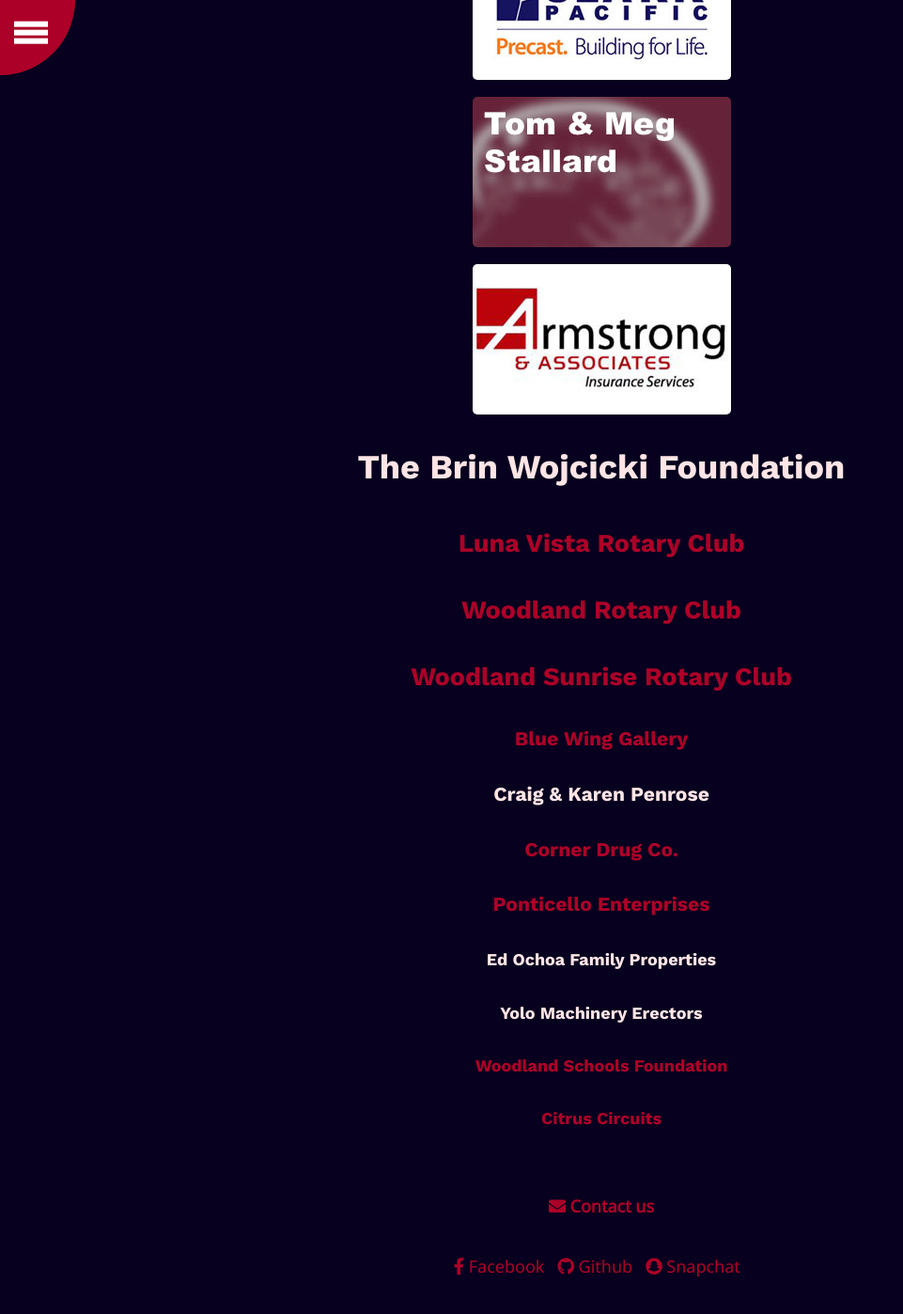
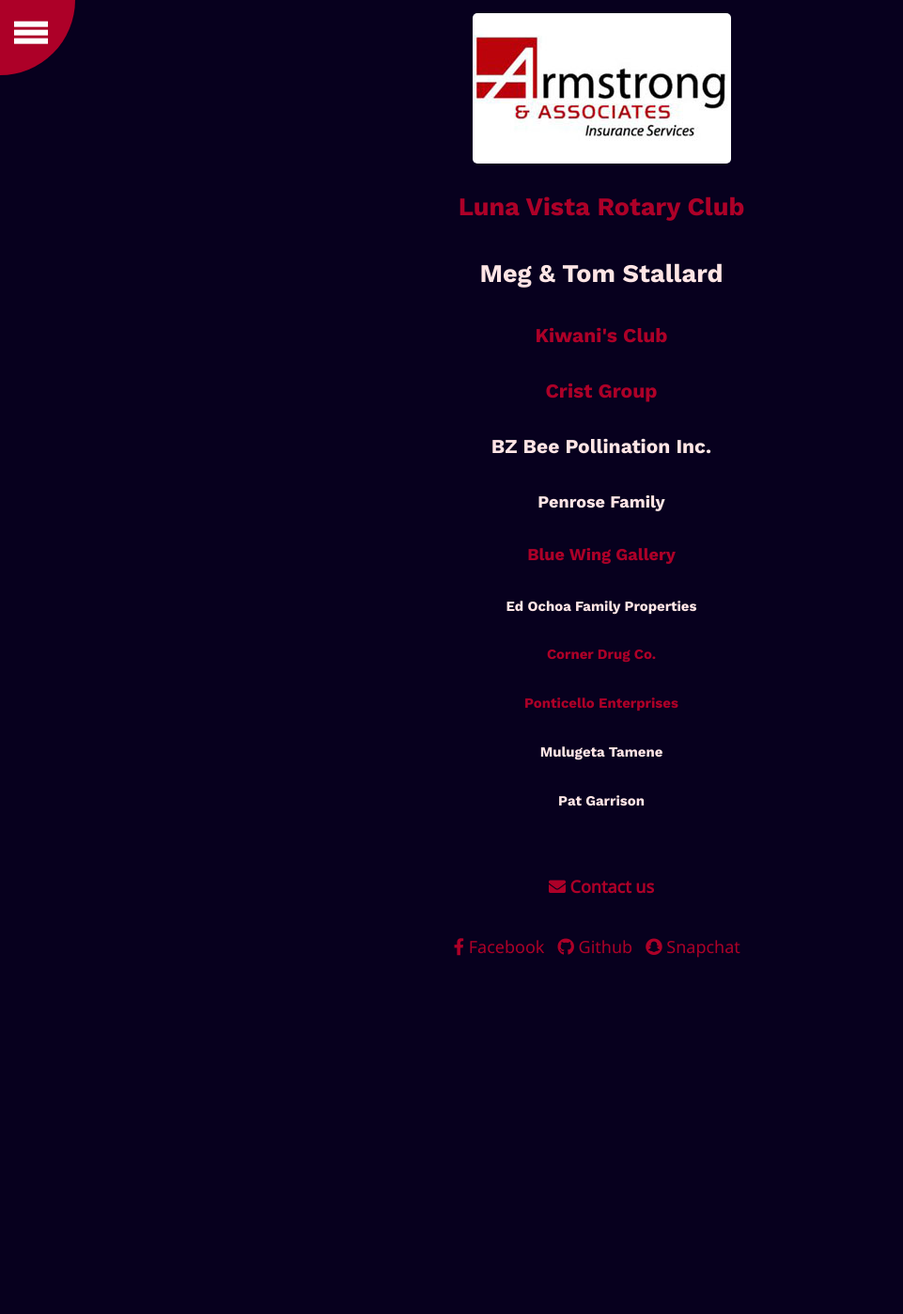
Before and after one commit to FRCTeam5458DigitalMinds/team5458.com, a Jekyll site: the page built from _pages/sponsors.html, in a window 1280 px wide and 1400 px high, scrolled down 1131 px. Shown: the whole window at 94% size, without its empty margins (0-961 px from the left). Built offline with Jekyll 4.4.1, drawn with Linux system fonts in a browser that asks for light colours; nearby versions of some CDN libraries; after the commit the page ends 2191 px from its top, so only the background shows below that; some of the changed text lies outside the part shown.

Commit message:
Correct sponsors list to 2019

```diff
--- a/_data/sponsors.yml
+++ b/_data/sponsors.yml
@@ -5,15 +5,7 @@
 # link - A hyperlink to the sponsor's website (O)
 # importance - A ranking system of how large to display the sponsor, 0 is more important than 5. (R)
 
-- name: Pioneer High School
-  link: https://phs.wjusd.org/
-  importance: 0
-
-- name: Woodland High School
-  link: https://whs.wjusd.org/
-  importance: 0
-
-- name: Yocha Dehe Wintun Nation
+- name: Yocha Dehe
   image: yocha-dehe.jpg
   link: https://www.yochadehe.org/
   importance: 0
@@ -23,8 +15,7 @@
   link: https://www.clarkpacific.com/
   importance: 0
 
-- name: Tom & Meg Stallard
-  image: tom-and-meg-stallard.jpg
+- name: The Brin Wojcicki Foundation
   importance: 0
 
 - name: Armstrong Insurance
@@ -32,46 +23,44 @@
   link: https://www.armstrongprofessional.com/
   importance: 0
 
-- name: The Brin Wojcicki Foundation
-  importance: 0
-
 - name: Luna Vista Rotary Club
   link: https://portal.clubrunner.ca/4973/
   importance: 1
 
-- name: Woodland Rotary Club
-  link: http://www.woodlandrotary.org/
+- name: Meg & Tom Stallard
   importance: 1
 
-- name: Woodland Sunrise Rotary Club
-  link: http://www.woodlandsunriserotary.com/
-  importance: 1
+- name: Kiwani's Club
+  link: https://www.woodlandkiwanis.com/
+  importance: 2
+
+- name: Crist Group
+  link: http://cristgroup.com/
+  importance: 2
+
+- name: BZ Bee Pollination Inc.
+  importance: 2
+
+- name: Penrose Family
+  importance: 3
 
 - name: Blue Wing Gallery
   link: http://bluewinggallery.com/
-  importance: 2
+  importance: 3
 
-- name: Craig & Karen Penrose
-  importance: 2
+- name: Ed Ochoa Family Properties
+  importance: 4
 
 - name: Corner Drug Co.
   link: https://cornerdrugco.com/
-  importance: 2
+  importance: 4
 
 - name: Ponticello Enterprises
   link: http://ponticelloinc.com/
-  importance: 2
+  importance: 4
 
-- name: Ed Ochoa Family Properties
-  importance: 3
+- name: Mulugeta Tamene
+  importance: 4
 
-- name: Yolo Machinery Erectors
-  importance: 3
-
-- name: Woodland Schools Foundation
-  link: https://www.woodlandschoolsfoundation.org/
-  importance: 3
-
-- name: Citrus Circuits
-  link: https://www.citruscircuits.org/
-  importance: 3
+- name: Pat Garrison
+  importance: 4
```
